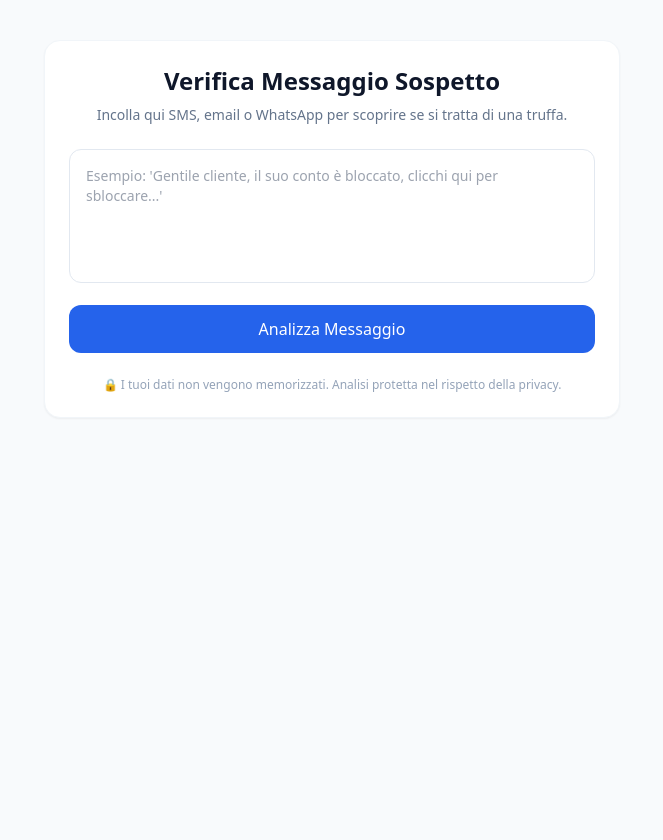
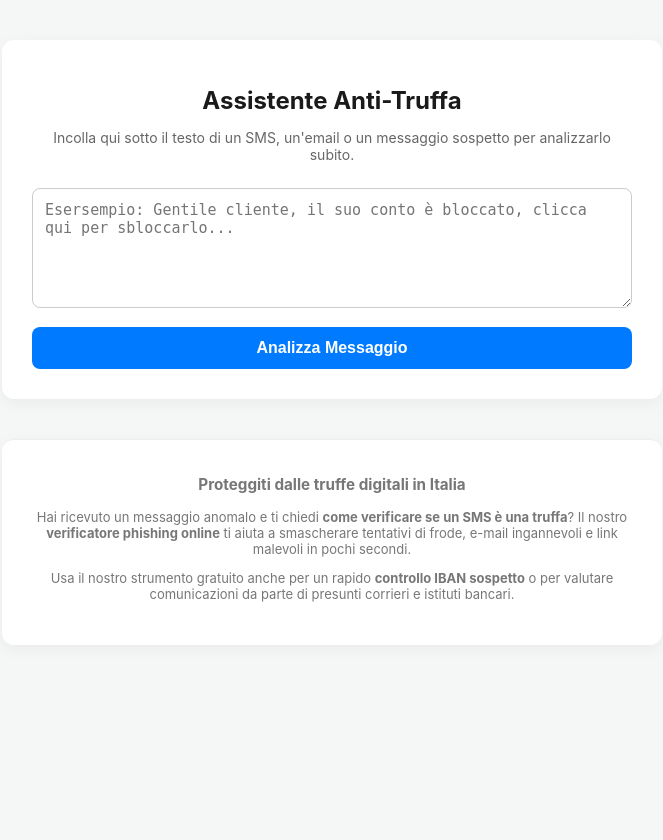
Before and after one commit to Luppolino/antiscam-bot, a Flask app: page / in a window 1280 px wide. Shown: the whole page, without its empty margins (308-971 px from the left). Before the commit the page ends 392 px from the top, so only its background shows below. Run offline with Flask 3, Linux system fonts and the light colour scheme; some libraries are stand-ins or nearby versions.

Commit message:
Update index.html

```diff
--- a/templates/index.html
+++ b/templates/index.html
@@ -3,90 +3,148 @@
 <head>
     <meta charset="UTF-8">
     <meta name="viewport" content="width=device-width, initial-scale=1.0">
-    <title>Assistente Anti-Truffa</title>
-    <script src="https://cdn.tailwindcss.com"></script>
+
+    <!-- TAG SEO E PAROLE CHIAVE PER GOOGLE -->
+    <title>Verifica Truffe e Phishing Online - Controlla SMS e IBAN Sospetti</title>
+    <meta name="description" content="Il miglior verificatore phishing online gratuito in Italia. Scopri come verificare se un SMS è una truffa ed effettua un controllo IBAN sospetto in un click.">
+    <meta name="keywords" content="come verificare se un SMS è una truffa, verificatore phishing online, controllo IBAN sospetto, sicurezza digitale, anti truffa">
+
+    <!-- Stili grafici leggeri e moderni -->
+    <style>
+        body {
+            font-family: -apple-system, BlinkMacSystemFont, "Segoe UI", Roboto, Helvetica, Arial, sans-serif;
+            background-color: #f4f7f6;
+            color: #333;
+            margin: 0;
+            padding: 20px;
+            display: flex;
+            flex-direction: column;
+            align-items: center;
+            min-height: 100vh;
+        }
+        .container {
+            max-width: 600px;
+            width: 100%;
+            background: #ffffff;
+            padding: 30px;
+            border-radius: 12px;
+            box-shadow: 0 4px 15px rgba(0,0,0,0.05);
+            margin-top: 20px;
+        }
+        h1 {
+            font-size: 24px;
+            color: #1a1a1a;
+            margin-bottom: 10px;
+            text-align: center;
+        }
+        p.subtitle {
+            text-align: center;
+            color: #666;
+            font-size: 14px;
+            margin-bottom: 25px;
+        }
+        textarea {
+            width: 100%;
+            height: 120px;
+            padding: 12px;
+            border: 1px solid #ccc;
+            border-radius: 8px;
+            font-size: 15px;
+            resize: vertical;
+            box-sizing: border-box;
+            margin-bottom: 15px;
+        }
+        textarea:focus {
+            border-color: #007bff;
+            outline: none;
+        }
+        button {
+            width: 100%;
+            background-color: #007bff;
+            color: white;
+            border: none;
+            padding: 12px;
+            font-size: 16px;
+            border-radius: 8px;
+            cursor: pointer;
+            font-weight: bold;
+            transition: background 0.2s;
+        }
+        button:hover {
+            background-color: #0056b3;
+        }
+        #risultato {
+            margin-top: 25px;
+            padding: 15px;
+            border-radius: 8px;
+            background: #f9f9f9;
+            border: 1px solid #e0e0e0;
+            display: none;
+            white-space: pre-line;
+            font-size: 15px;
+            line-height: 1.5;
+        }
+        .seo-section {
+            margin-top: 40px;
+            font-size: 13px;
+            color: #777;
+            text-align: center;
+            border-top: 1px solid #eee;
+            padding-top: 20px;
+        }
+    </style>
 </head>
-<body class="bg-slate-50 text-slate-800 min-h-screen flex flex-col justify-between">
+<body>
 
-    <div class="max-w-xl w-full mx-auto p-4 sm:p-6 mt-10 bg-white rounded-2xl shadow-sm border border-slate-100">
-        <h1 class="text-2xl font-bold text-slate-900 text-center mb-2">Verifica Messaggio Sospetto</h1>
-        <p class="text-sm text-slate-500 text-center mb-6">Incolla qui SMS, email o WhatsApp per scoprire se si tratta di una truffa.</p>
+    <div class="container">
+        <h1>Assistente Anti-Truffa</h1>
+        <p class="subtitle">Incolla qui sotto il testo di un SMS, un'email o un messaggio sospetto per analizzarlo subito.</p>
 
-        <textarea id="messaggio" rows="5" class="w-full p-4 border border-slate-200 rounded-xl focus:ring-2 focus:ring-blue-500 focus:outline-none text-sm resize-none" placeholder="Esempio: 'Gentile cliente, il suo conto è bloccato, clicchi qui per sbloccare...'"></textarea>
+        <textarea id="testoMessaggio" placeholder="Esersempio: Gentile cliente, il suo conto è bloccato, clicca qui per sbloccarlo..."></textarea>
+        <button onclick="analizzaMessaggio()">Analizza Messaggio</button>
 
-        <button onclick="verificaMessaggio()" id="btnVerifica" class="w-full mt-4 bg-blue-600 hover:bg-blue-700 text-white font-medium py-3 rounded-xl transition duration-200">
-            Analizza Messaggio
-        </button>
+        <div id="risultato"></div>
+    </div>
 
-        <!-- Risultato -->
-        <div id="risultato" class="hidden mt-6 p-4 rounded-xl border">
-            <div id="badgeRischio" class="inline-block px-3 py-1 rounded-full text-xs font-bold mb-2"></div>
-            <p id="testoSpiegazione" class="text-sm text-slate-700 mb-3"></p>
-            <div class="bg-slate-50 p-3 rounded-lg border border-slate-200">
-                <span class="text-xs font-bold text-slate-500 block uppercase">Cosa fare:</span>
-                <p id="testoAzione" class="text-sm font-medium text-slate-900"></p>
-            </div>
-        </div>
-
-        <p class="text-xs text-slate-400 text-center mt-6">🔒 I tuoi dati non vengono memorizzati. Analisi protetta nel rispetto della privacy.</p>
+    <!-- SEZIONE OTTIMIZZATA PER I MOTORI DI RICERCA (SEO) -->
+    <div class="container seo-section">
+        <h3>Proteggiti dalle truffe digitali in Italia</h3>
+        <p>Hai ricevuto un messaggio anomalo e ti chiedi <strong>come verificare se un SMS è una truffa</strong>? Il nostro <strong>verificatore phishing online</strong> ti aiuta a smascherare tentativi di frode, e-mail ingannevoli e link malevoli in pochi secondi.</p>
+        <p>Usa il nostro strumento gratuito anche per un rapido <strong>controllo IBAN sospetto</strong> o per valutare comunicazioni da parte di presunti corrieri e istituti bancari.</p>
     </div>
 
     <script>
-        async function verificaMessaggio() {
-            const testo = document.getElementById('messaggio').value;
-            const btn = document.getElementById('btnVerifica');
-            const boxRisultato = document.getElementById('risultato');
+        async function analizzaMessaggio() {
+            const testo = document.getElementById('testoMessaggio').value;
+            const divRisultato = document.getElementById('risultato');
 
             if (!testo.trim()) {
-                alert('Inserisci del testo prima di verificare.');
+                alert('Inserisci un messaggio da analizzare.');
                 return;
             }
 
-            btn.disabled = true;
-            btn.innerText = 'Analisi in corso...';
-            boxRisultato.classList.add('hidden');
+            divRisultato.style.display = 'block';
+            divRisultato.innerHTML = 'Analisi in corso... 🔍';
 
             try {
                 const response = await fetch('/analizza', {
                     method: 'POST',
                     headers: { 'Content-Type': 'application/json' },
-                    body: JSON.stringify({ testo })
+                    body: JSON.stringify({ testo: testo })
                 });
 
                 const data = await response.json();
 
-                if (response.ok) {
-                    document.getElementById('testoSpiegazione').innerText = data.spiegazione;
-                    document.getElementById('testoAzione').innerText = data.azione_consigliata;
-
-                    const badge = document.getElementById('badgeRischio');
-                    boxRisultato.className = "mt-6 p-4 rounded-xl border";
-
-                    if (data.livello_rischio === "Alto") {
-                        badge.className = "inline-block px-3 py-1 rounded-full text-xs font-bold mb-2 bg-red-100 text-red-700";
-                        badge.innerText = "🔴 ALTO RISCHIO DI TRUFFA";
-                        boxRisultato.classList.add("bg-red-50", "border-red-200");
-                    } else if (data.livello_rischio === "Sospetto") {
-                        badge.className = "inline-block px-3 py-1 rounded-full text-xs font-bold mb-2 bg-amber-100 text-amber-700";
-                        badge.innerText = "🟡 ATTENZIONE - MESSAGGIO DUBBIO";
-                        boxRisultato.classList.add("bg-amber-50", "border-amber-200");
-                    } else {
-                        badge.className = "inline-block px-3 py-1 rounded-full text-xs font-bold mb-2 bg-emerald-100 text-emerald-700";
-                        badge.innerText = "🟢 RISCHIO BASSO";
-                        boxRisultato.classList.add("bg-emerald-50", "border-emerald-200");
-                    }
-
-                    boxRisultato.classList.remove('hidden');
+                if (data.errore) {
+                    divRisultato.innerHTML = 'Errore: ' + data.errore;
                 } else {
-                    alert(data.errore || 'Errore imprevisto.');
+                    divRisultato.innerHTML = data.risultato || JSON.stringify(data, null, 2);
                 }
-            } catch (err) {
-                alert('Errore di connessione al server.');
-            } finally {
-                btn.disabled = false;
-                btn.innerText = 'Analizza Messaggio';
+            } catch (error) {
+                divRisultato.innerHTML = 'Errore di connessione al server.';
             }
         }
     </script>
+
 </body>
 </html>
```
